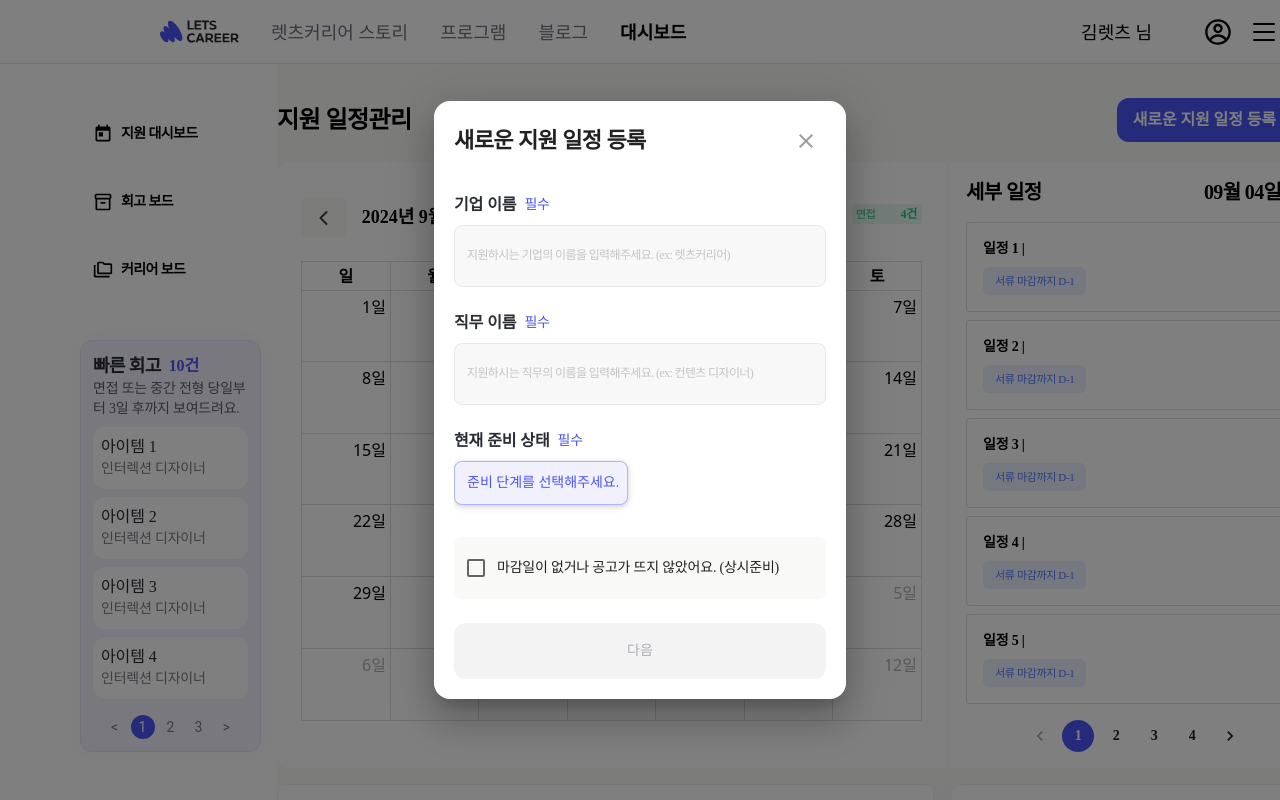
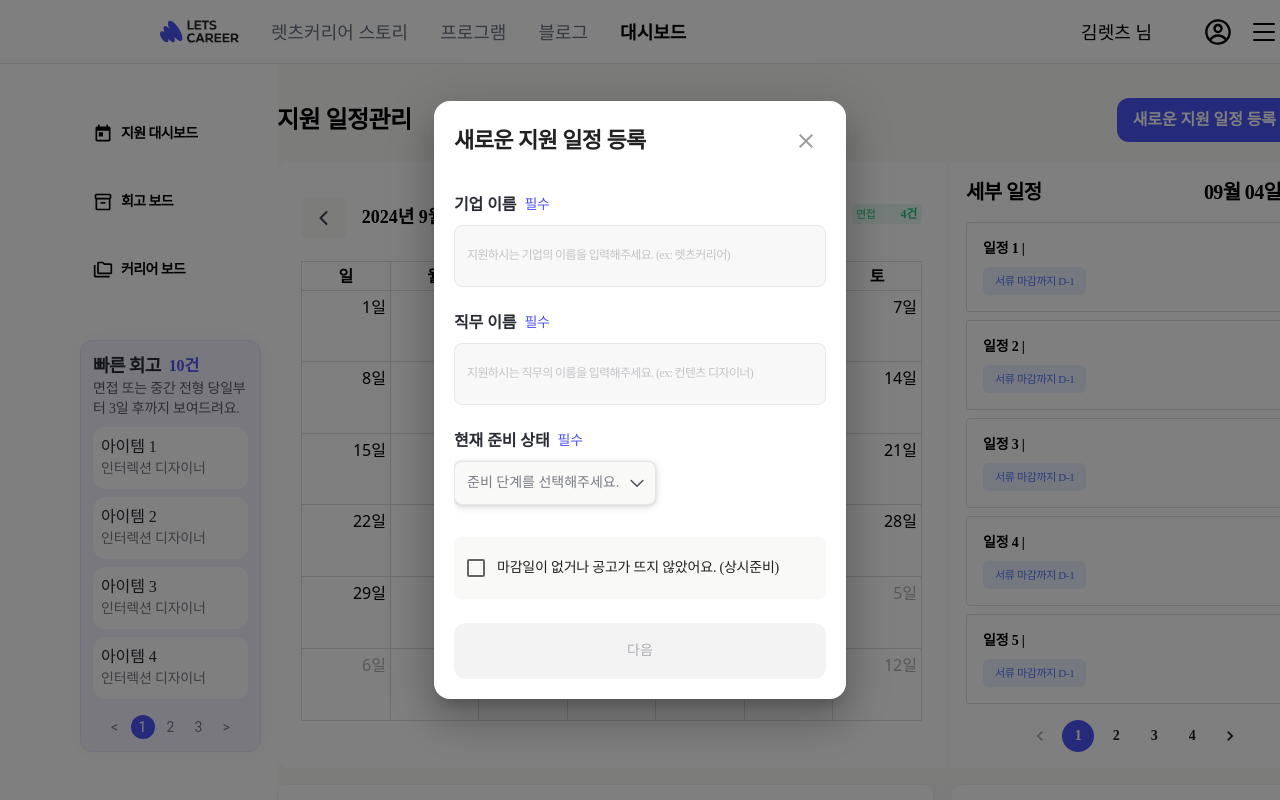
Before and after one commit to LetsCareer-A/LetsCareerA-FE, a React (Vite) app: page /dashboard in a window 1280 px wide. Both pictures are taken after a click on the button "새로운 지원 일정 등록". Shown: the top 800 px of the page. Built offline with nearby package versions, Linux system fonts and the light colour scheme.

Commit message:
#28 [Design] 드롭다운 스타일 추가

```diff
--- a/src/components/Dropdown.tsx
+++ b/src/components/Dropdown.tsx
@@ -1,7 +1,8 @@
 import React, { useState, MouseEvent } from 'react';
-import { Button, Menu, MenuItem, styled } from '@mui/material';
+import { Box, Button, Menu, MenuItem, styled } from '@mui/material';
 import Chip from './Chips';
 import colors from '../styles/colors';
+import Arrow from '../assets/arrow.svg';
 
 const StyledButton = styled(Button)(() => ({
   display: 'flex',
@@ -11,8 +12,9 @@ const StyledButton = styled(Button)(() => ({
   gap: '8px',
   alignSelf: 'stretch',
   borderRadius: '8px',
-  border: `1px solid ${colors.primary[60]}`,
-  background: colors.primary[10],
+  border: `1px solid ${colors.neutral[80]}`,
+  background: colors.neutral[95],
+  color: colors.neutral[40],
   boxShadow: '0px 2px 8px rgba(0, 0, 0, 0.12), 0px 1px 4px rgba(0, 0, 0, 0.08), 0px 0px 1px rgba(0, 0, 0, 0.08)',
 }));
 
@@ -71,7 +73,16 @@ const Dropdown: React.FC<DropdownProps> = ({ buttonText, items, renderItem }) =>
             textColor="#FFF"
           />
         ) : (
-          buttonText
+          <Box display="flex" alignItems="center" gap='8px'>
+          {buttonText}
+          <img
+            src={Arrow}
+            alt="icon"
+            style={{
+              transform: open ? 'rotate(180deg)' : 'rotate(0deg)',
+            }}
+          />
+        </Box>
         )}
       </StyledButton>
       <StyledMenu
```
Also changed, not shown: src/assets/arrow.svg (added).
